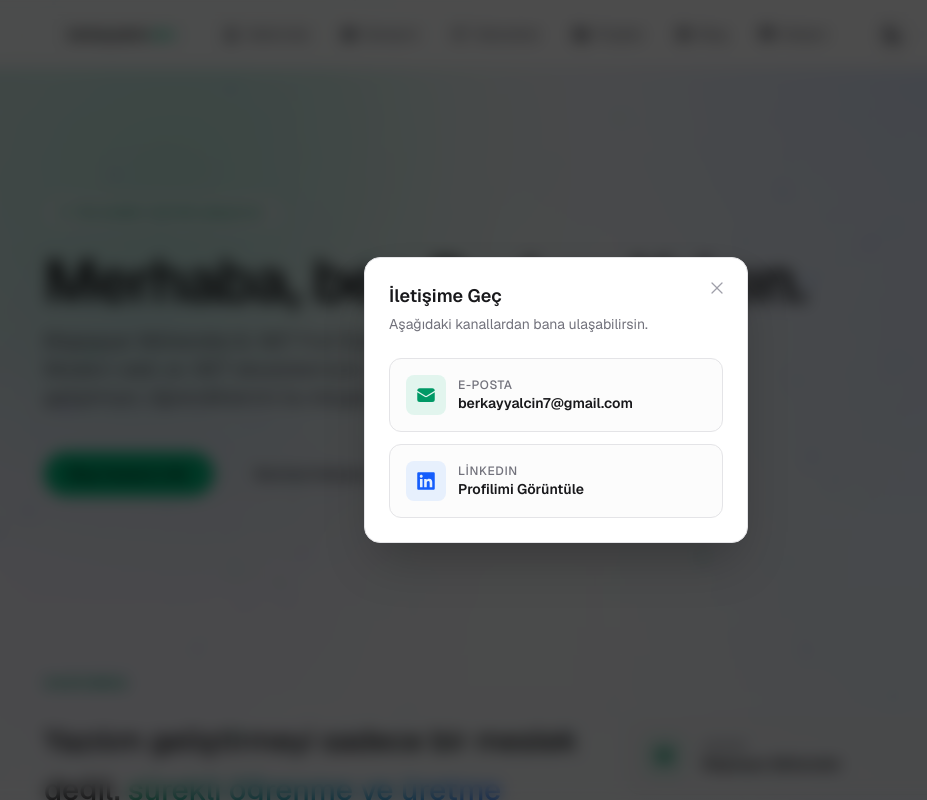
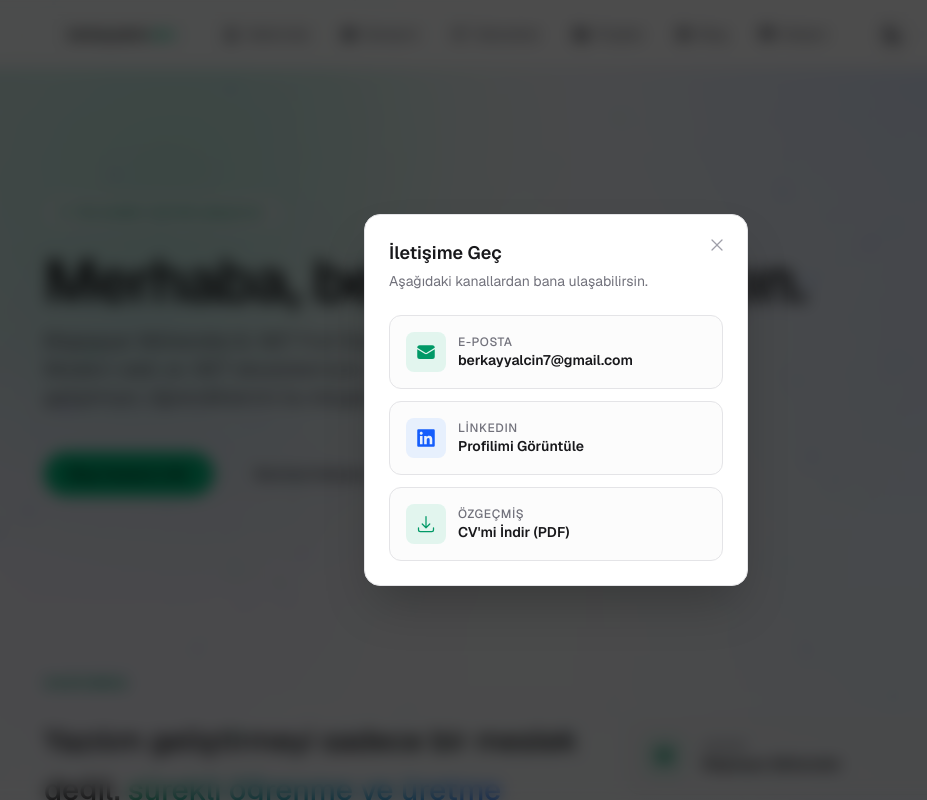
Before and after one commit to berkayyalcin7/berkayyalcin-dev, a Next.js app: page / in a window 1280 px wide. Both pictures are taken after a click on the button "İletişime Geç". Shown: the top 800 px of the page, without its empty margins (84-1011 px from the left). Built offline with nearby package versions, Linux system fonts and the light colour scheme; no server answers; the database is empty.

Commit message:
feat: integrate dynamic CV download buttons in About section and Contact modal

```diff
--- a/src/components/About.tsx
+++ b/src/components/About.tsx
@@ -7,7 +7,9 @@ import {
   HiComputerDesktop,
   HiServer,
   HiLink,
+  HiArrowDownTray,
 } from "react-icons/hi2";
+import { siteConfig } from "@/lib/site-config";
 
 type Highlight = {
   label: string;
@@ -46,6 +48,18 @@ export default function About() {
               SharePoint Management gibi kurumsal araçlarla çalışma deneyimim
               var.
             </p>
+
+            <div className="mt-6">
+              <a
+                href={siteConfig.cvUrl}
+                target="_blank"
+                rel="noopener noreferrer"
+                className="inline-flex items-center gap-2 rounded-full bg-emerald-500 px-5 py-2.5 text-xs font-semibold text-black transition hover:bg-emerald-400 hover:shadow-lg hover:shadow-emerald-500/10"
+              >
+                <HiArrowDownTray className="h-4 w-4" />
+                CV'mi İndir (PDF)
+              </a>
+            </div>
 
             <div className="mt-8 border-t border-zinc-200 dark:border-white/10 pt-6">
               <h3 className="text-xs font-semibold uppercase tracking-wider text-emerald-600 dark:text-emerald-400">
--- a/src/components/ContactButton.tsx
+++ b/src/components/ContactButton.tsx
@@ -2,7 +2,7 @@
 
 import { useEffect, useRef, useState, type ReactNode } from "react";
 import { createPortal } from "react-dom";
-import { HiEnvelope, HiXMark } from "react-icons/hi2";
+import { HiEnvelope, HiXMark, HiArrowDownTray } from "react-icons/hi2";
 import { FaLinkedin } from "react-icons/fa6";
 import { siteConfig } from "@/lib/site-config";
 
@@ -114,6 +114,25 @@ export default function ContactButton({
                     </span>
                   </span>
                 </a>
+
+                <a
+                  href={siteConfig.cvUrl}
+                  target="_blank"
+                  rel="noopener noreferrer"
+                  className="flex items-center gap-3 rounded-xl border border-zinc-200 bg-zinc-50/50 p-4 transition hover:border-emerald-500/40 hover:bg-zinc-100/50 dark:border-white/10 dark:bg-white/[0.03] dark:hover:bg-white/[0.06]"
+                >
+                  <span className="flex h-10 w-10 shrink-0 items-center justify-center rounded-lg bg-emerald-500/10 text-emerald-600 dark:text-emerald-400">
+                    <HiArrowDownTray className="h-5 w-5" />
+                  </span>
+                  <span>
+                    <span className="block text-xs font-medium uppercase tracking-wider text-zinc-500 dark:text-zinc-400">
+                      Özgeçmiş
+                    </span>
+                    <span className="block text-sm font-semibold text-zinc-900 dark:text-white">
+                      CV'mi İndir (PDF)
+                    </span>
+                  </span>
+                </a>
               </div>
             </div>
           </div>,
--- a/src/lib/site-config.ts
+++ b/src/lib/site-config.ts
@@ -12,6 +12,7 @@ export const siteConfig = {
     emailAddress: "berkayyalcin7@gmail.com",
     email: "mailto:berkayyalcin7@gmail.com",
   },
+  cvUrl: "https://dyqriqtgitmyiytrlwyi.supabase.co/storage/v1/object/public/cv/cv.pdf",
   nav: [
     { label: "Hakkımda", href: "/#hakkimda" },
     { label: "Deneyim", href: "/#deneyim" },
```
